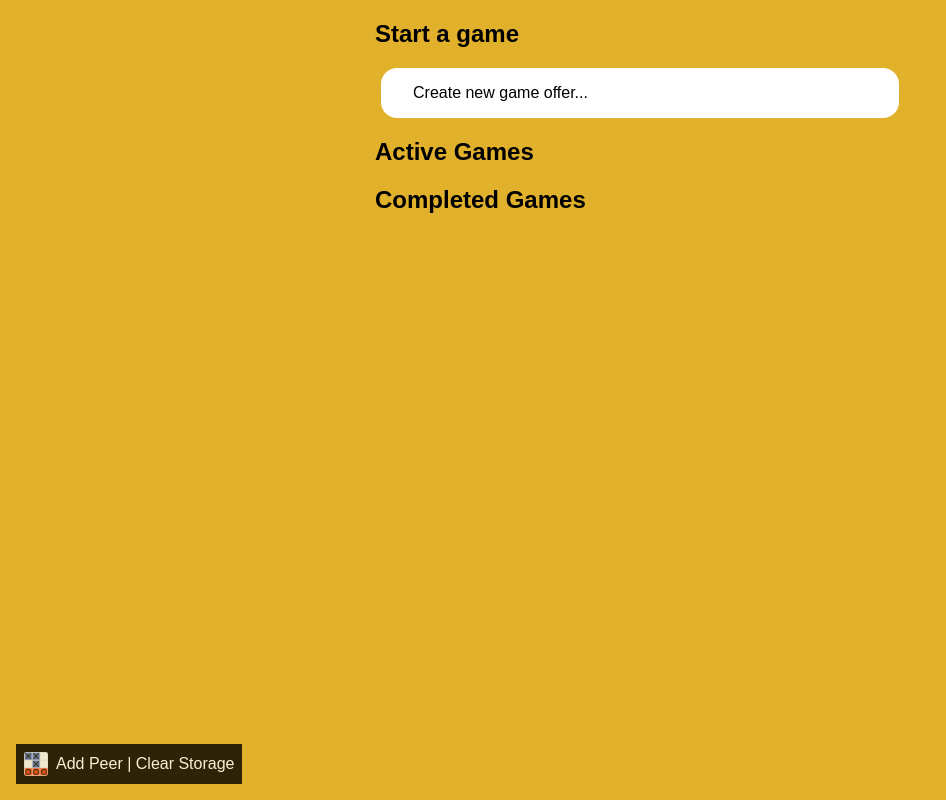
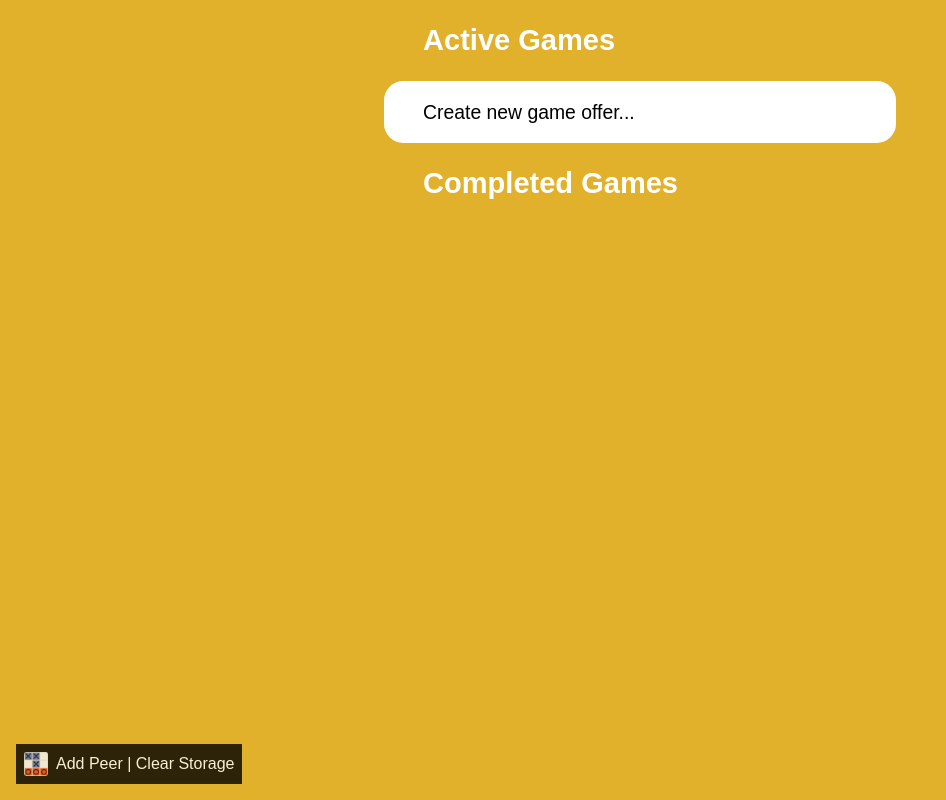
Before and after one commit to webxdc/tictactoe, a plain HTML site: page index.html in a window 1280 px wide. Shown: the whole page, without its empty margins (0-946 px from the left). Drawn offline with Linux system fonts and the light colour scheme.

Commit message:
slightly larger font, fewer headlines

```diff
--- a/index.html
+++ b/index.html
@@ -14,6 +14,7 @@
         margin: 0;
         padding: 0;
         font-family: sans-serif;
+        font-size: 1.1em;
       }
       #board-screen {
         width: 100vw;
@@ -158,7 +159,8 @@
       }
 
       .home-screen h2 {
-        padding-left: 10px;
+        padding-left: 2em;
+        color: #fff;
       }
 
       .home-screen .content {
--- a/tic_tac_toe.js
+++ b/tic_tac_toe.js
@@ -282,10 +282,9 @@ function HomeScreen({ youHaveGameOffer }) {
       h(
         "div",
         [
-          h("h2", "Start a game"),
+          h("h2", "Active Games"),
           youHaveGameOffer || CreateGameOfferButton(),
           ...inner_state.gameOffers.map(GameOffer).reverse(),
-          h("h2", "Active Games"),
           ...active_games.map(HomeScreenGameEntry).reverse(),
           h("h2", "Completed Games"),
           ...completed_games.map(HomeScreenGameEntry).reverse(),
```
